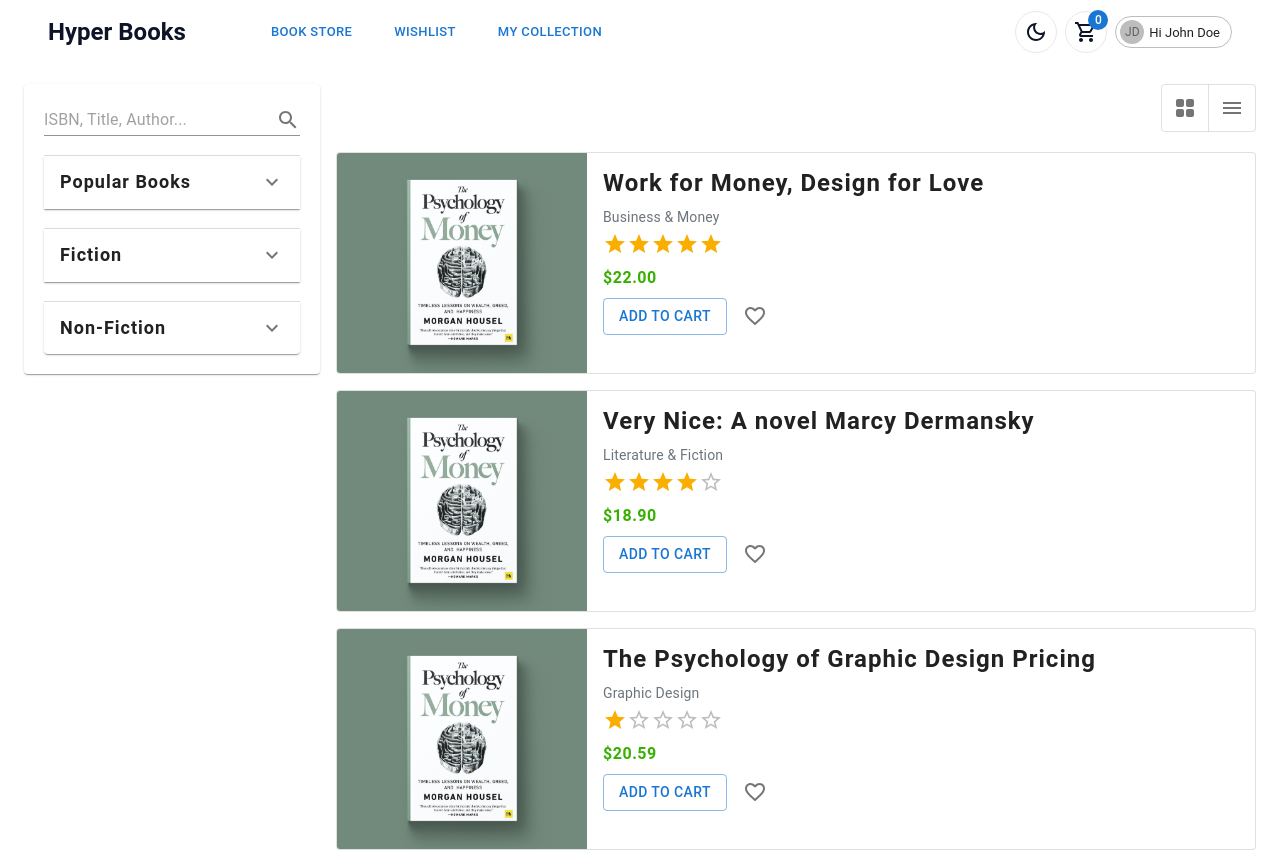
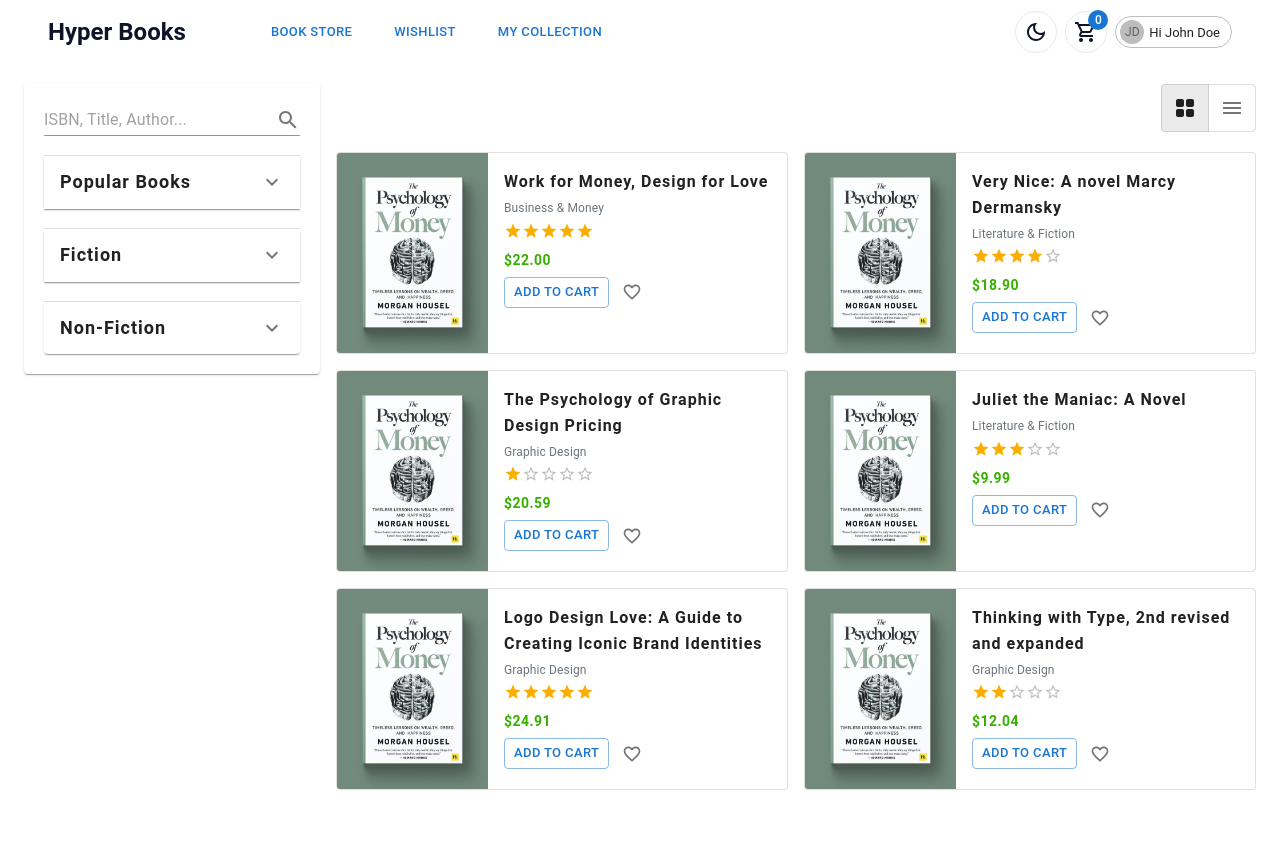
Before and after one commit to Jon-Felipe/hyperbooks, a React (Vite) app: page / in a window 1280 px wide. Shown: the top 851 px of the page. After the commit the page ends 800 px from the top, so only its background shows below. Built offline with nearby package versions, Linux system fonts and the light colour scheme.

Commit message:
toggle book view list functionality

```diff
--- a/src/components/ToggleListButtons.tsx
+++ b/src/components/ToggleListButtons.tsx
@@ -1,17 +1,24 @@
+// mui
 import ToggleButtonGroup from '@mui/material/ToggleButtonGroup';
 import ToggleButton from '@mui/material/ToggleButton';
 import GridViewRoundedIcon from '@mui/icons-material/GridViewRounded';
 import MenuIcon from '@mui/icons-material/Menu';
 
-type Props = {};
+type Props = {
+  value: string;
+  onChange: (
+    event: React.MouseEvent<HTMLElement, MouseEvent>,
+    value: string
+  ) => void;
+};
 
-function ToggleListButtons({}: Props) {
+function ToggleListButtons({ value, onChange }: Props) {
   return (
-    <ToggleButtonGroup>
-      <ToggleButton value={''}>
+    <ToggleButtonGroup value={value} exclusive onChange={onChange}>
+      <ToggleButton value='grid'>
         <GridViewRoundedIcon />
       </ToggleButton>
-      <ToggleButton value={''}>
+      <ToggleButton value='list'>
         <MenuIcon />
       </ToggleButton>
     </ToggleButtonGroup>
--- a/src/screens/HomeScreen.tsx
+++ b/src/screens/HomeScreen.tsx
@@ -1,6 +1,8 @@
+import { useState } from 'react';
+
 // components
 import SideFilters from '../components/SideFilters';
-// import BookGridView from '../components/BookGridView';
+import BookGridView from '../components/BookGridView';
 import BookListView from '../components/BookListView';
 import ToggleListButtons from '../components/ToggleListButtons';
 
@@ -8,9 +10,18 @@ import ToggleListButtons from '../components/ToggleListButtons';
 import Grid from '@mui/material/Grid';
 import Box from '@mui/material/Box';
 
-type Props = {};
+function HomeScreen() {
+  const [bookView, setBookView] = useState<string>('grid');
 
-function HomeScreen({}: Props) {
+  const handleOnToggleBookViewChange = (
+    e: React.MouseEvent<HTMLElement>,
+    newBookView: string
+  ) => {
+    if (newBookView !== null) {
+      setBookView(newBookView);
+    }
+  };
+
   return (
     <>
       <Grid container spacing={2}>
@@ -25,9 +36,16 @@ function HomeScreen({}: Props) {
               marginBottom: '20px',
             }}
           >
-            <ToggleListButtons />
+            <ToggleListButtons
+              value={bookView}
+              onChange={handleOnToggleBookViewChange}
+            />
           </Box>
-          <BookListView />
+          {bookView == 'grid' ? (
+            <BookGridView />
+          ) : (
+            bookView == 'list' && <BookListView />
+          )}
         </Grid>
       </Grid>
     </>
```
